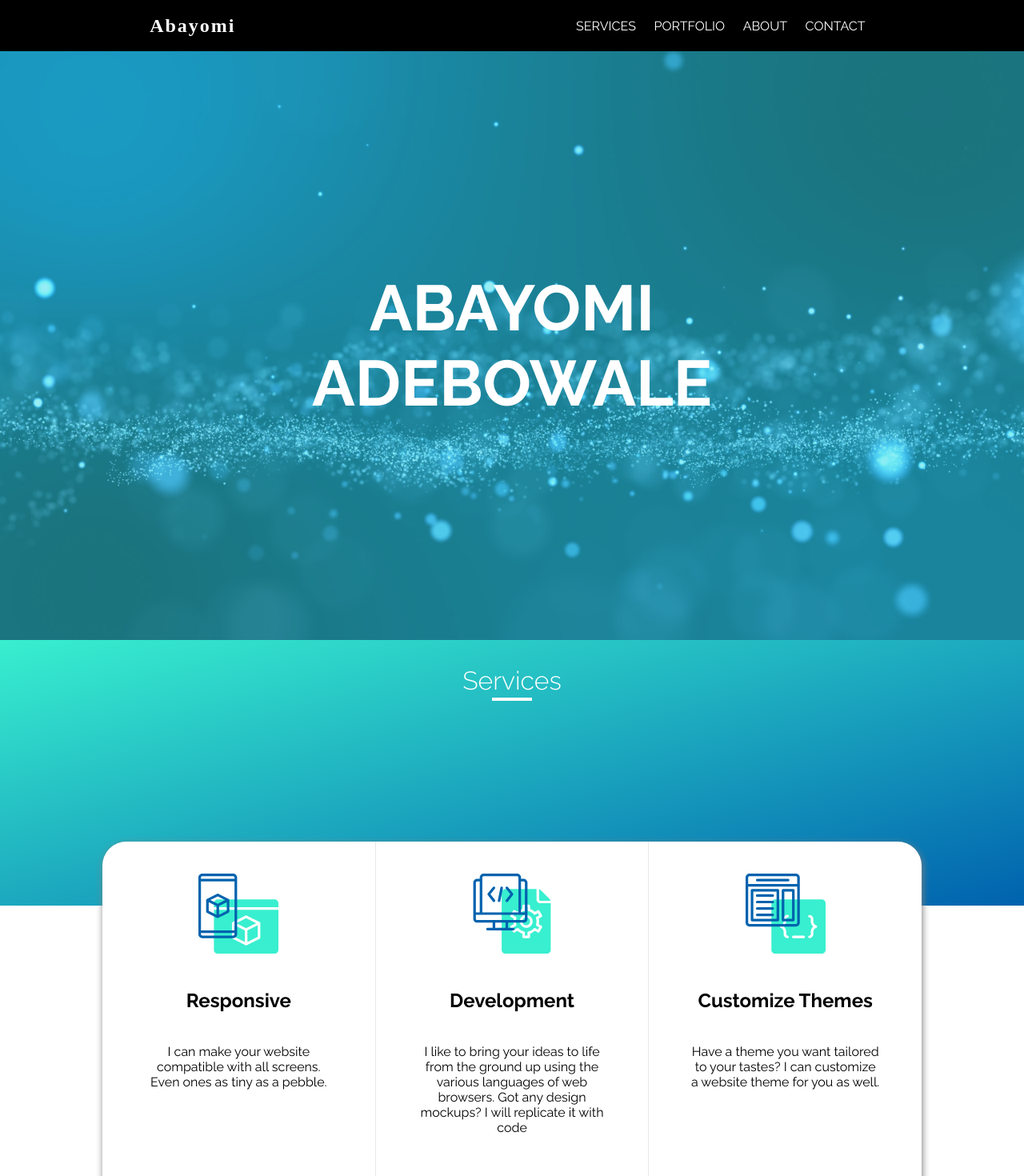
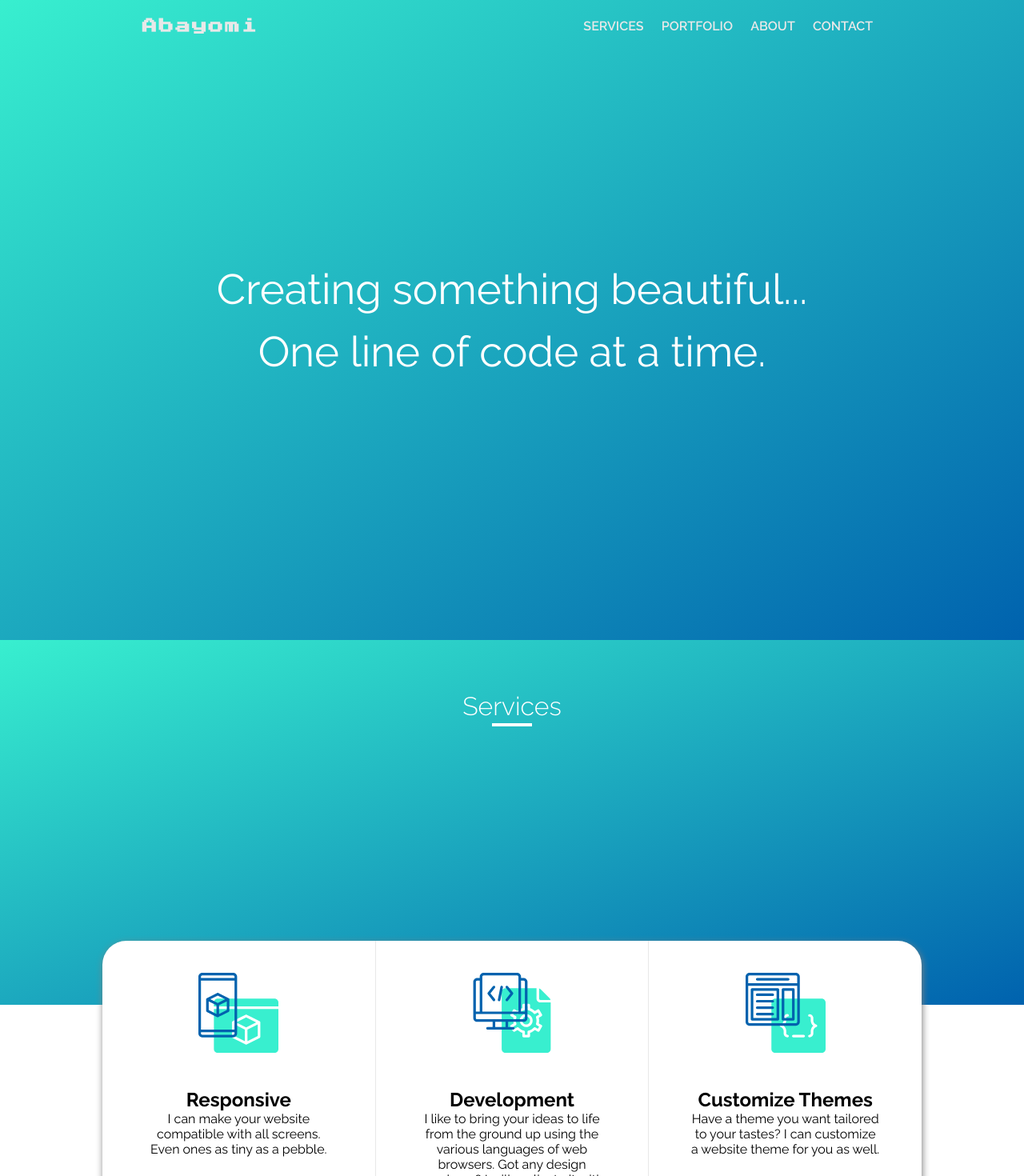
Before and after one commit to AbayomiE-T/my-website, a React (Create React App) app: page / in a window 1280 px wide. Shown: the top 1470 px of the page at 80% size. Built offline with nearby package versions, Linux system fonts and the light colour scheme.

Commit message:
Home page redesigned

```diff
--- a/public/index.html
+++ b/public/index.html
@@ -13,6 +13,7 @@
   <link rel="preconnect" href="https://fonts.gstatic.com">
   <link href="https://fonts.googleapis.com/css2?family=Raleway:wght@100;200;300;400;500;600;700&display=swap"
     rel="stylesheet">
+  <link href="https://fonts.googleapis.com/css2?family=Press+Start+2P&display=swap" rel="stylesheet">
   <script src="https://kit.fontawesome.com/a076d05399.js"></script>
 
   <title>Home | Abayomi</title>
--- a/src/App.js
+++ b/src/App.js
@@ -1,4 +1,3 @@
-import Navbar from './components/Navbar'
 import Home from './components/Home'
 import Mjlonir from './components/Portfolio/Mjlonir'
 import StudioSixtySix from './components/Portfolio/StudioSixtySix'
@@ -11,7 +10,6 @@ function App() {
 
     <BrowserRouter>
       <div className="App">
-        <Navbar />
         <Switch>
           <Route path="/" exact component={Home} />
           <Route path="/Mjlonir" component={Mjlonir} />
--- a/src/components/Home.js
+++ b/src/components/Home.js
@@ -1,4 +1,5 @@
 import React, { Fragment, useEffect } from 'react'
+import Navbar from './Navbar'
 import Services from './Services'
 import Portfolio from './Portfolio'
 import About from './About'
@@ -11,11 +12,13 @@ export default function Home() {
     return (
         <Fragment>
             <section id="home">
-                <div className="banner">
-                    <div className="slogan">
-                        <h1>Abayomi Adebowale</h1>
-                    </div>
+
+                <div className="slogan">
+                    <p>Creating something beautiful...</p>
+                    <p>One line of code at a time.</p>
                 </div>
+
+                <Navbar />
             </section>
             <Services />
             <Portfolio />
--- a/src/components/Navbar.js
+++ b/src/components/Navbar.js
@@ -1,7 +1,7 @@
 import React, { useRef, useEffect } from 'react'
 import { Link, withRouter, useLocation } from "react-router-dom"
 
-const Navbar = ({ history }) => {
+const Navbar = ({ history, bgColor }) => {
 
     const navRef = useRef();
     const burgerRef = useRef();
@@ -38,7 +38,7 @@ const Navbar = ({ history }) => {
     }
     //Might want to remove the handleClick funtion on the navlinks
     return (
-        <nav>
+        <nav style={{ backgroundColor: bgColor }}>
             <div className="logo">
                 <h1><Link
                     to="/#home"
@@ -48,7 +48,7 @@ const Navbar = ({ history }) => {
                 </h1>
             </div>
 
-            <ul ref={navRef} className="nav-items">
+            <ul ref={navRef} style={{ backgroundColor: bgColor }} className="nav-items">
                 <li className="nav-item">
                     <Link
                         onClick={handleClick}
--- a/src/components/Portfolio/Mjlonir.js
+++ b/src/components/Portfolio/Mjlonir.js
@@ -1,4 +1,6 @@
 import React, { useEffect } from 'react'
+
+import Navbar from '../Navbar'
 
 import logo from '../../portfolio-images/Mjlonir/Logo.png'
 import banner from '../../portfolio-images/Mjlonir/home.png'
@@ -15,17 +17,18 @@ export default function Mjlonir() {
 
     return (
         <div>
+            <Navbar bgColor="black" />
             <div className="portfolio-logo">
                 <img src={logo} alt="" />
             </div>
 
-            <div className="portfolio-banner">
-                <img className="portfolio-banner" src={banner} alt="" />
-            </div>
+            <div className="portfolio-content">
+                <div className="portfolio-banner">
+                    <img className="portfolio-banner" src={banner} alt="" />
+                </div>
 
-            <div className="portfolio-content">
                 <div className="description">
-                    <h2>Mjlonir</h2>
+                    <h2 className="p-heading">Mjlonir</h2>
                     <p>I was tasked by my friend and designer <a href="https://www.wrightd3sign.com/">Rebecca Wright</a> to bring her brewery website design mockup to life. She has a fascination
                     with Norse Mythology and what better way to represent that appreciation than to create a Nordic inspired beer brand?</p>
                     <br></br>
@@ -33,7 +36,7 @@ export default function Mjlonir() {
                 </div>
 
                 <div className="description">
-                    <h2>Technologies used</h2>
+                    <h2 className="p-heading">Technologies used</h2>
                     <p>For this project, I used React and CSS to replicate the design.</p>
                 </div>
 
@@ -42,13 +45,13 @@ export default function Mjlonir() {
                 </div>
 
                 <div className="description">
-                    <h2>Home Page</h2>
+                    <h2 className="p-heading">Home Page</h2>
                     <p>Upon loading the website, you are greeted with this page. It's got a sticky navigation bar and you get to see the beer in all its glory. I used CSS Flexbox to give the images
                      an even amount of space between them.</p>
                 </div>
 
                 <div className="description">
-                    <h2>Navigation</h2>
+                    <h2 className="p-heading">Navigation</h2>
                     <p>As stated earlier, this navigation is sticky on desktops. I used the React library "react-scroll" to implement a smooth scrolling feature. Clicking on any of the navigation links
                     will instantly take you to its respective section on the page using a smooth scrolling effect.</p>
                 </div>
@@ -58,7 +61,7 @@ export default function Mjlonir() {
                 </div>
 
                 <div className="description">
-                    <h2>About Page</h2>
+                    <h2 className="p-heading">About Page</h2>
                     <p>The about page shows you how the beer is made.</p>
                 </div>
 
@@ -67,7 +70,7 @@ export default function Mjlonir() {
                 </div>
 
                 <div className="description">
-                    <h2>Brewery</h2>
+                    <h2 className="p-heading">Brewery</h2>
                     <p>The brewery page gives the user the option of buying tour tickets.</p>
                 </div>
 
@@ -76,7 +79,7 @@ export default function Mjlonir() {
                 </div>
 
                 <div className="description">
-                    <h2>Events Page</h2>
+                    <h2 className="p-heading">Events Page</h2>
                     <p>The events page shows various events available. There's a bar that gives you the option to filter the events according to options provided like dates. Clicking on
                     an event reveals an event form to register for an event.</p>
                 </div>
@@ -86,12 +89,12 @@ export default function Mjlonir() {
                 </div>
 
                 <div className="description">
-                    <h2>Contact Page</h2>
+                    <h2 className="p-heading">Contact Page</h2>
                     <p>Users can easily message the brewery company through the website using this form.</p>
                 </div>
 
                 <div className="description">
-                    <h2>Github</h2>
+                    <h2 className="p-heading">Github</h2>
                     <p>You can view the code <a href="https://github.com/AbayomiE-T/Mjlonir-Clone">here</a> and install the application into your computer following the instructions in the
                     README file.</p>
                 </div>
--- a/src/components/Portfolio/Soundboard.js
+++ b/src/components/Portfolio/Soundboard.js
@@ -1,4 +1,7 @@
 import React, { useEffect } from 'react'
+
+import Navbar from '../Navbar'
+
 import banner from '../../portfolio-images/Soundboard/logo.png'
 import redux from '../../portfolio-images/Soundboard/redux-logo.png'
 import firebase from '../../portfolio-images/Soundboard/firebase-logo.png'
@@ -11,17 +14,18 @@ export default function Soundboard() {
 
     return (
         <section id="soundboard">
+            <Navbar bgColor="black" />
             <div className="portfolio-logo">
                 <h1>Multi-Purpose soundboard</h1>
             </div>
 
-            <div className="portfolio-banner">
-                <img className="portfolio-banner" src={banner} alt="" />
-            </div>
+            <div className="portfolio-content">
+                <div className="portfolio-banner">
+                    <img className="portfolio-banner" src={banner} alt="" />
+                </div>
 
-            <div className="portfolio-content">
                 <div className="description">
-                    <h2>My very first React application</h2>
+                    <h2 className="p-heading">My very first React application</h2>
                     <p>Music has always been an interest of mine and what better way to express
                     that interest than to indulge in a project relating to the creation of sound? A
                     soundboard is an application that contains catalogues of various sounds. The
@@ -33,12 +37,12 @@ export default function Soundboard() {
                     purposes, hence the creation of sound profiles.</p>
                 </div>
                 <div className="description">
-                    <h2>Technologies used</h2>
+                    <h2 className="p-heading">Technologies used</h2>
                     <p>For this project, I used React, Redux and the cloud platform Firebase to build it up.</p>
                 </div>
 
                 <div className="description">
-                    <h2>What it does</h2>
+                    <h2 className="p-heading">What it does</h2>
                     <p>The main feature of the project is the ability to log into various profiles of
                     the program to gain access to sounds that are mapped specifically to that profile.
                     For example, we could have a profile such as “construction” which would provide
@@ -50,7 +54,7 @@ export default function Soundboard() {
                 </div>
 
                 <div className="description">
-                    <h2>Firebase</h2>
+                    <h2 className="p-heading">Firebase</h2>
                     <p>This is one of the tools I used to build this project. It is a platform that has cloud storage capabilities. It is where I stored every single sound used in the project.
                      Each profile is mapped to a collection in the firestore.</p>
                 </div>
@@ -60,13 +64,13 @@ export default function Soundboard() {
                 </div>
 
                 <div className="description">
-                    <h2>Redux</h2>
+                    <h2 className="p-heading">Redux</h2>
                     <p>I used this library for state management and it is what I used to map each profile component in React to the firestore. Through Redux, each component was appropriately
                      matched to their respective collections in the firestore.</p>
                 </div>
 
                 <div className="description">
-                    <h2>React Router</h2>
+                    <h2 className="p-heading">React Router</h2>
                     <p>Each profile component also serves as a route so you are dynamically served sounds relating the profile you click on. Serving the sounds to the page was made significantly
                     easier through the power of reusable components. I had a "board" component made specifically for displaying the sounds. Each profile component has the board component. When
                      data from from the firestore has been loaded on the profile component, the data is then passed into board component to display to the user.</p>
@@ -74,7 +78,7 @@ export default function Soundboard() {
 
 
                 <div className="description">
-                    <h2>Github</h2>
+                    <h2 className="p-heading">Github</h2>
                     <p>You can view the code <a href="https://github.com/AbayomiE-T/soundboard-react-app">here</a> and install the application into your computer following the instructions in the
                     README file.</p>
                 </div>
--- a/src/components/Portfolio/StudioSixtySix.js
+++ b/src/components/Portfolio/StudioSixtySix.js
@@ -1,4 +1,5 @@
 import React, { useEffect } from 'react'
+import Navbar from '../Navbar'
 import logo from '../../portfolio-images/Studio Sixty Six/logo-1.webp'
 import banner from '../../portfolio-images/Studio Sixty Six/logo.PNG'
 import artists from '../../portfolio-images/Studio Sixty Six/artists.png'
@@ -13,22 +14,23 @@ export default function StudioSixtySix() {
 
     return (
         <section id="studio-sixty-six">
+            <Navbar bgColor="black" />
             <div className="portfolio-logo">
                 <img src={logo} alt="" />
             </div>
 
-            <div className="portfolio-banner">
-                <img className="portfolio-banner" src={banner} alt="" />
-            </div>
+            <div className="portfolio-content">
+                <div className="portfolio-banner">
+                    <img src={banner} alt="" />
+                </div>
 
-            <div className="portfolio-content">
                 <div className="description">
-                    <h2>Studio Sixty</h2>
+                    <h2 className="p-heading">Studio Sixty</h2>
                     <p>Studio Sixty is an art gallery based in Ottawa. They collaborate with artists from all over Canada to support their career and also sell their artwork as well.</p>
                 </div>
 
                 <div className="description">
-                    <h2>My duties</h2>
+                    <h2 className="p-heading">My duties</h2>
                     <p>During their transition to a new Shopify theme, I wrote custom HTML and CSS for various pages and adjusted the look of already existing pages within the
                      new Shopify theme to their needs. I also fixed some bugs that were present in the theme during the transition.</p>
                 </div>
@@ -38,7 +40,7 @@ export default function StudioSixtySix() {
                 </div>
 
                 <div className="description">
-                    <h2>Artists</h2>
+                    <h2 className="p-heading">Artists</h2>
                     <p>This is one of the pages I worked on. I was tasked with retrieving the artists from the database and displaying them in a grid-like format. Each artists appearing to
                     be in the form of a portrait and each row containing four artists. On smaller screens, each row would contain two artists. I was able to achieve this type of layout using
                     CSS grid.</p>
@@ -49,7 +51,7 @@ export default function StudioSixtySix() {
                 </div>
 
                 <div className="description">
-                    <h2>Artist Page</h2>
+                    <h2 className="p-heading">Artist Page</h2>
                     <p>Upon clicking on each artist, you are lead to the artist page with this layout. Initially all the content was displayed in a single column, with the blurb appearing
                     underneath the image. I was asked by the client to revamp the look. They wanted the blurb to appear next to the artist image instead. Again, with CSS Grid coming to the rescue,
                     I was able to easily achieve this with a 2 column layout and tweaking the gap between the columns to the specification of the client.</p>
@@ -60,7 +62,7 @@ export default function StudioSixtySix() {
                 </div>
 
                 <div className="description">
-                    <h2>Product Page</h2>
+                    <h2 className="p-heading">Product Page</h2>
                     <p>Each artists have their art on display in the featured section on the artist page. Clicking any of the art will lead you to the product page. Which currently has this layout.
                     Similar to the artist page, I was asked to make the container detailing the price to appear next to the product image with the gap set to what was specified.</p>
                 </div>
--- a/src/components/Services.js
+++ b/src/components/Services.js
@@ -6,32 +6,33 @@ import theme from '../icons/theme.svg'
 
 export default function Services() {
     return (
+        <>
             <section id="services">
                 <div className="h-colour-2">
                     <h1 className="heading" style={{ color: 'white' }}>Services</h1>
                     <div className="rule" style={{ backgroundColor: 'white' }}></div>
                 </div>
 
-            <div>
                 <div className="service-container">
                     <div className="service">
                         <img src={responsive} alt="" />
-                        <h2>Responsive</h2>
+                        <h1>Responsive</h1>
                         <p>I can make your website compatible with all screens. Even ones as tiny as a pebble.</p>
                     </div>
                     <div className="service">
                         <img src={code} alt="" />
-                        <h2>Development</h2>
+                        <h1>Development</h1>
                         <p>I like to bring your ideas to life from the ground up using the various languages of web browsers. Got any design mockups? I
                         will replicate it with code</p>
                     </div>
                     <div className="service">
                         <img src={theme} alt="" />
-                        <h2>Customize Themes</h2>
+                        <h1>Customize Themes</h1>
                         <p>Have a theme you want tailored to your tastes? I can customize a website theme for you as well.</p>
                     </div>
                 </div>
-            </div>
+
             </section>
+        </>
     )
 }
--- a/src/index.css
+++ b/src/index.css
@@ -13,6 +13,10 @@ body {
 
 *{
   margin: 0px;
+}
+
+.App{
+  position: relative;
 }
 
 /* HIGHLIGHT COLOURS */
@@ -32,7 +36,6 @@ body {
 nav{
   display: flex;
   color: white;
-  background-color: black;
   justify-content: space-around;
   height: 8vh;
   align-items: center;
@@ -50,21 +53,21 @@ nav{
 
 a{
   text-decoration: none;
-  color: white;
+  color: #E8E8E8;
   cursor: pointer;
 }
 
 .nav-item a{
   text-transform: uppercase;
-  font-weight: 400;
+  font-weight: 600;
 }
 
 .nav-item a:hover{
-  color: rgb(52, 222, 235);
+  color: white;
 }
 
 .logo h1{
-  font-family: 'Fredericka the Great', cursive;
+  font-family: 'Press Start 2P', cursive;
 }
 
 .logo h1 a{
@@ -102,9 +105,9 @@ a{
   .nav-items{
     position: absolute;
     right: 0px;
-    top: 8vh;
-    background-color: black;
-    height: 92vh;
+    top: 0px;
+    background-color: #008080;
+    height: 100vh;
     flex-direction: column;
     align-items: center;
     transform: translateX(100%);
@@ -118,6 +121,7 @@ a{
 
   .burger{
     display: block;
+    z-index: 1;
   }
 
 }
@@ -145,13 +149,11 @@ a{
 }
 
 #home{
-  height: 92vh;
+  height: 100vh;
   width: 100%;
-  height: 92vh;
-  background-image: url('./bg-image/particle.jpeg');
-  background-size: cover;
-  background-position: center;
+  background-image: linear-gradient(to bottom right, #38EFCF, #0062AE);
   color: white;
+  position: relative;
 }
 
 .banner{
@@ -174,6 +176,16 @@ a{
   top: 50%;
   left: 50%;
   transform: translate(-50%,-50%);
+  width: 90%;
+}
+
+.slogan > p{
+  text-align: center;
+  font-size: 3.3rem;
+}
+
+.slogan > p + p{
+  margin-top: 16px;
 }
 
 
@@ -193,9 +205,15 @@ a{
 
 .heading{
   text-align: center;
-  padding-top: 32px;
+  padding-top: 4rem;
   font-weight: 300;
   font-size: 2rem;
+}
+
+.p-heading{
+  font-weight: 500;
+  font-size: 2rem;
+  margin-bottom: 16px;
 }
 
 /* SERVICES SECTION START*/
@@ -206,6 +224,7 @@ a{
 
 #services > div:nth-of-type(1){
   background-image: linear-gradient(to bottom right, #38EFCF, #0062AE);
+  height: 25vh;
   padding-bottom: 16rem;
 }
 
@@ -301,7 +320,7 @@ padding-bottom: 50px;
 #about{
 min-height: 100vh;
 background-image: linear-gradient(to bottom right,  #38EFCF, #0062AE);
-padding-bottom: 40px;
+padding-bottom: 8rem;
 }
 
 #about > p{
@@ -516,7 +535,7 @@ button:focus{
 }
 
 .portfolio-banner img{
-  width: 50%;
+  width: 100%;
   object-fit: cover;
 }
 
@@ -603,6 +622,20 @@ button:focus{
   button{
     width: 50%;
   }
+
+  .portfolio-content{
+    width: 90%;
+  }
+
+  .slogan > p{
+    font-size: 2.3rem;
+  }
+}
+
+@media only screen and (max-width: 600px){
+  .slogan > p{
+    font-size: 1.5rem;
+  }
 }
 
 @media only screen and (max-width: 500px){
@@ -621,3 +654,9 @@ button:focus{
     margin-top: 32px;
   }
 }
+
+@media only screen and (max-width: 400px){
+  .slogan > p{
+    font-size: 1rem;
+  }
+}
```
Lines whose indentation alone changed are shown as unchanged.
